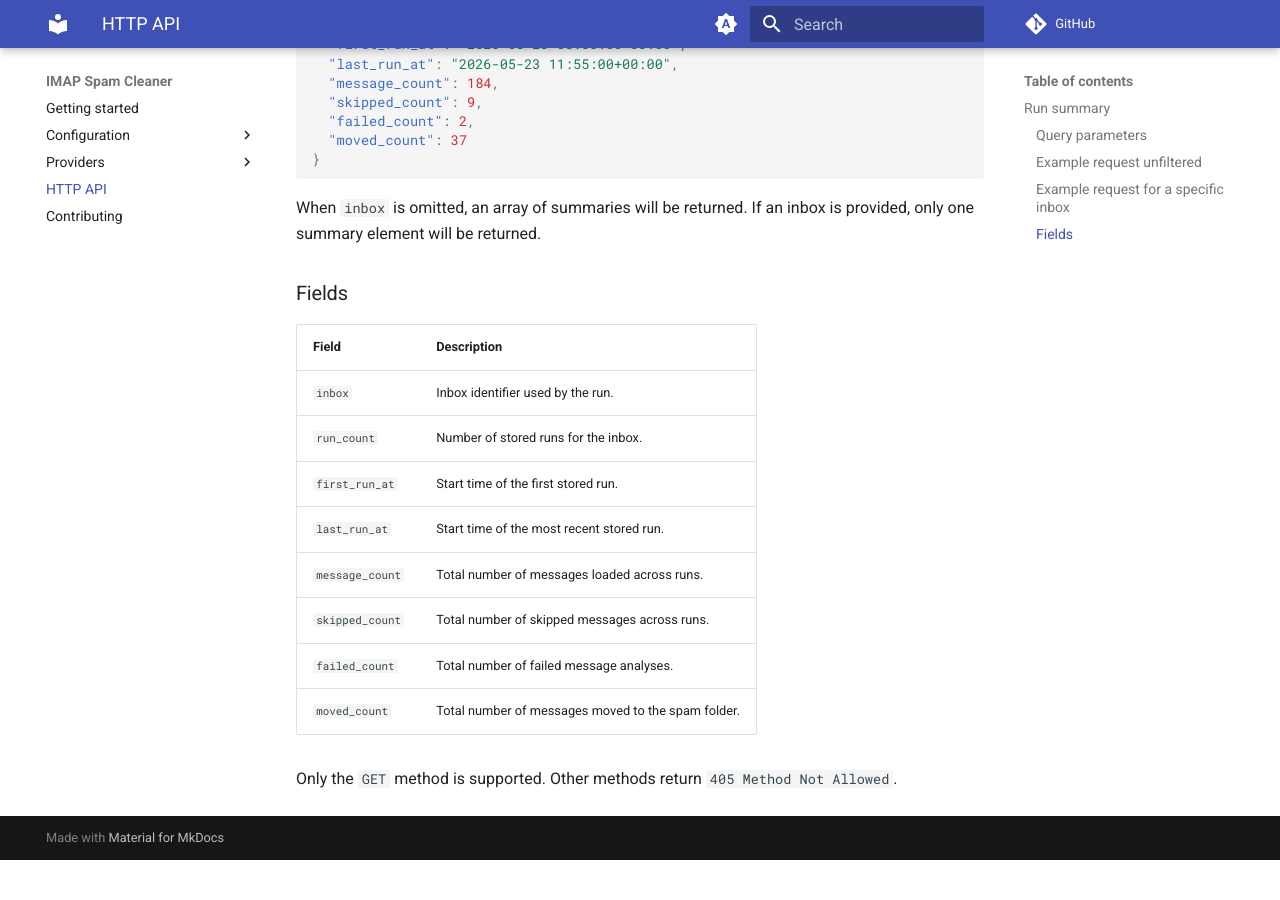
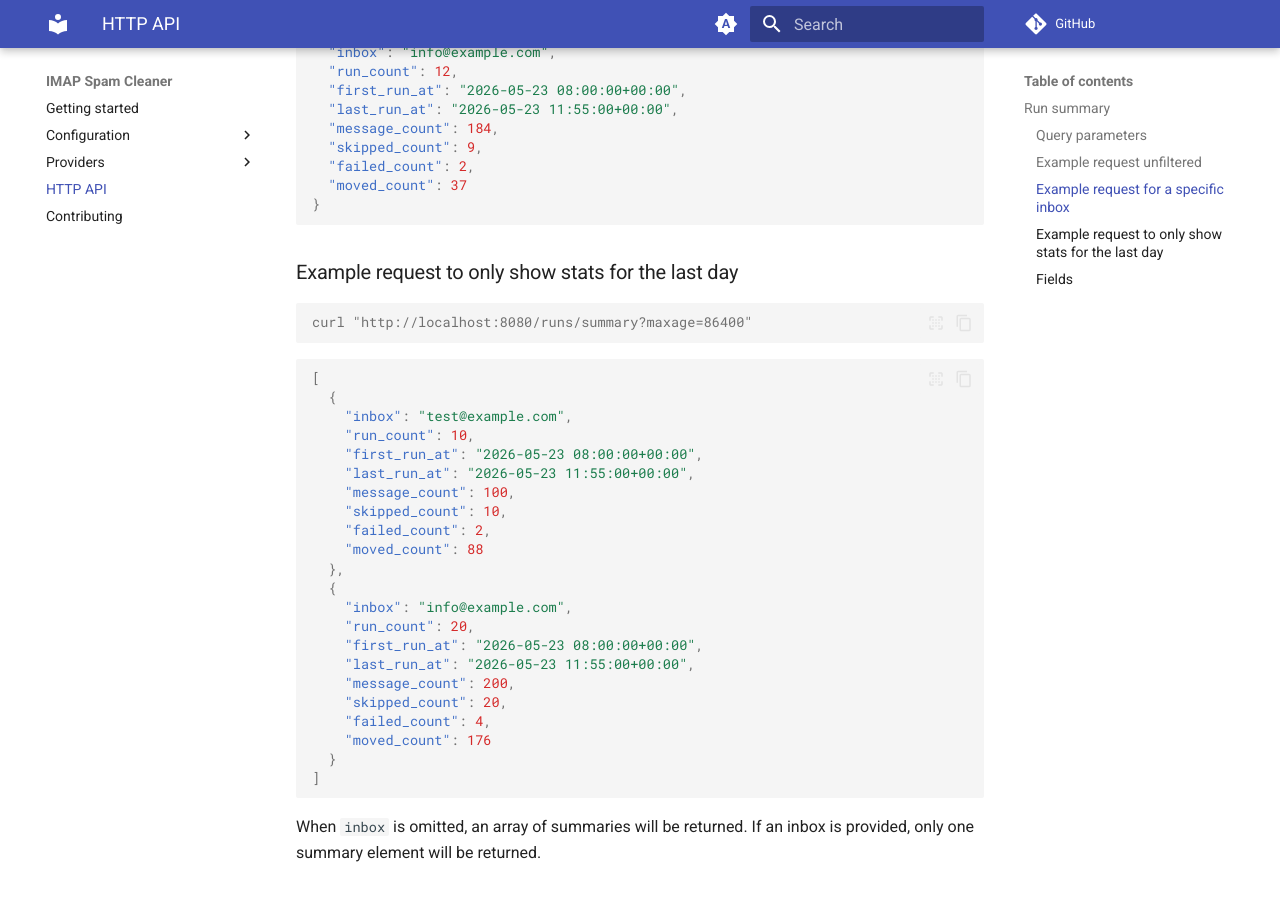
Before and after one commit to dominicgisler/imap-spam-cleaner, an MkDocs documentation site: the page built from docs/http-api.md, in a window 1280 px wide and 900 px high, scrolled down 1396 px. Built offline with MkDocs 1.6.1 and Material for MkDocs 9.7.7, drawn with Linux system fonts in a browser that asks for light colours; comment, search, counter and statistics services are not loaded; before the commit the page ends 2256 px from its top, so only the background shows below that; some of the changed text lies outside the part shown.

Commit message:
Extend API filters (#57)
* add maxage filter to HTTP API to limit runs to use for summary

* http api docs

````diff
--- a/docs/http-api.md
+++ b/docs/http-api.md
@@ -14,9 +14,10 @@ Returns one summary entry per inbox. Each entry contains the first recorded run,
 
 ### Query parameters
 
-| Name    | Required | Description                         |
-|---------|----------|-------------------------------------|
-| `inbox` | no       | Limits the summary to one inbox.    |
+| Name     | Required | Description                                                |
+|----------|----------|------------------------------------------------------------|
+| `inbox`  | no       | Limits the summary to one inbox.                           |
+| `maxage` | no       | Number of seconds, limits the runs to use for the summary. |
 
 ### Example request unfiltered
 
@@ -68,6 +69,37 @@ curl "http://localhost:8080/runs/summary?inbox=info@example.com"
 }
 ```
 
+### Example request to only show stats for the last day
+
+```console
+curl "http://localhost:8080/runs/summary?maxage=86400"
+```
+
+```json
+[
+  {
+    "inbox": "test@example.com",
+    "run_count": 10,
+    "first_run_at": "2026-05-23 08:00:00+00:00",
+    "last_run_at": "2026-05-23 11:55:00+00:00",
+    "message_count": 100,
+    "skipped_count": 10,
+    "failed_count": 2,
+    "moved_count": 88
+  },
+  {
+    "inbox": "info@example.com",
+    "run_count": 20,
+    "first_run_at": "2026-05-23 08:00:00+00:00",
+    "last_run_at": "2026-05-23 11:55:00+00:00",
+    "message_count": 200,
+    "skipped_count": 20,
+    "failed_count": 4,
+    "moved_count": 176
+  }
+]
+```
+
 When `inbox` is omitted, an array of summaries will be returned.
 If an inbox is provided, only one summary element will be returned.
 
````
Also changed, not shown: 3 other files.
